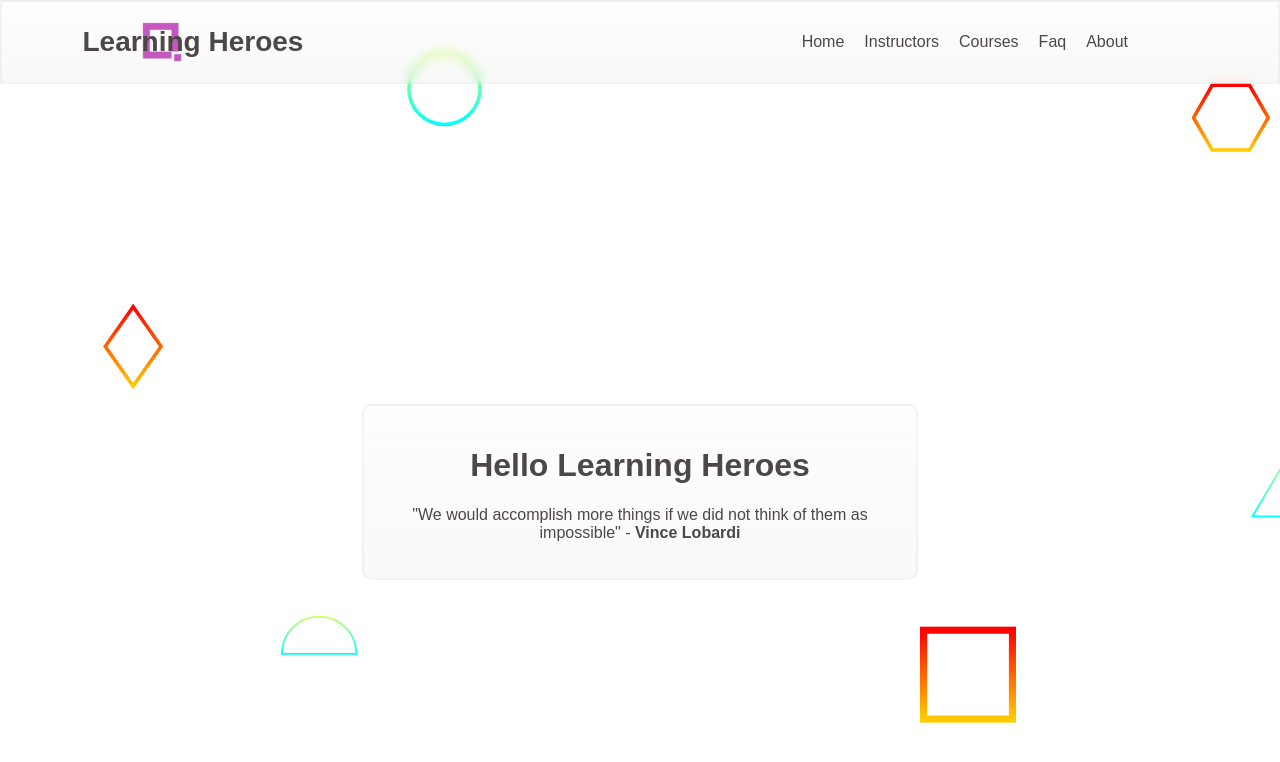
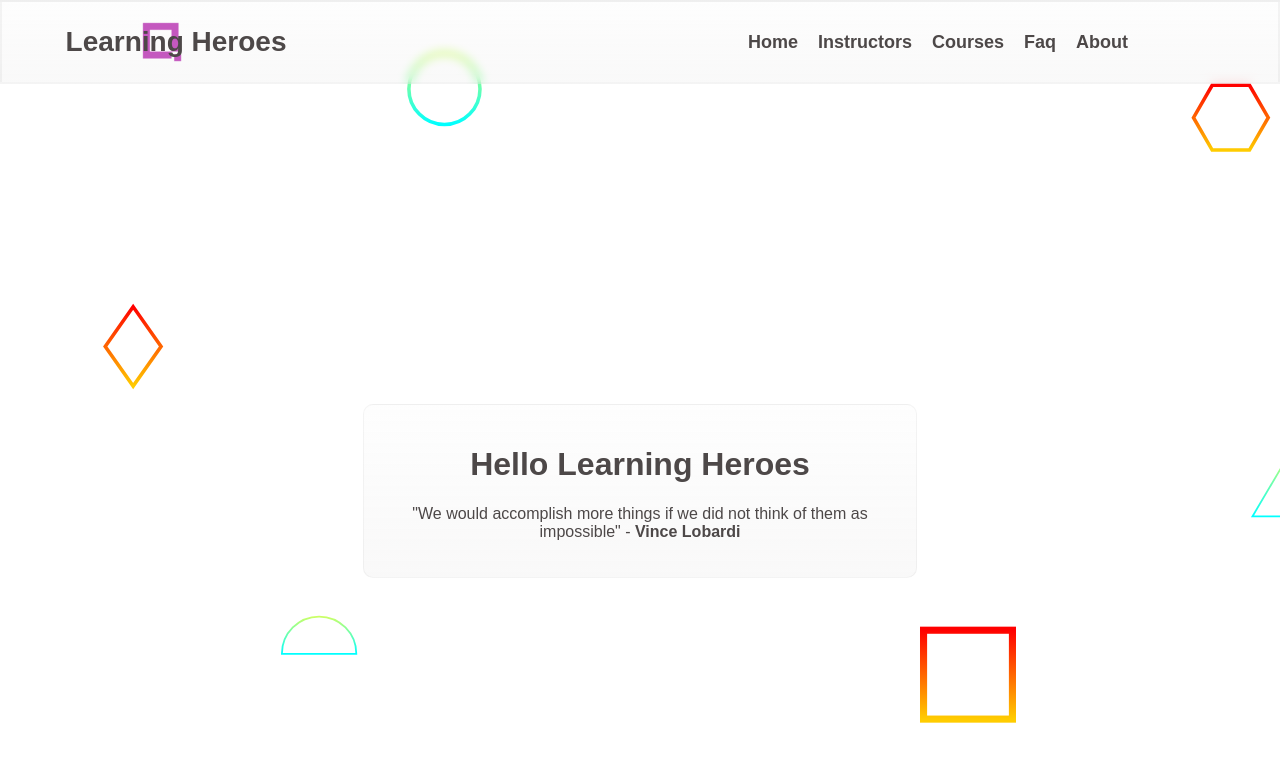
Before and after one commit to kiron0/learning-heroes2.0, a React (Create React App) app: page / in a window 1280 px wide. Shown: the top 762 px of the page. Built offline with nearby package versions, Linux system fonts and the light colour scheme.

Commit message:
title fixed

```diff
--- a/src/Components/Header/Header.css
+++ b/src/Components/Header/Header.css
@@ -17,8 +17,9 @@
 .nav-link{
     text-decoration: none;
     margin: 0 10px;
+    font-size: 18px;
     color: rgb(77, 72, 72);
-    font-weight: 500;
+    font-weight: 600;
 }
 .nav-link:hover{
     color: orange;
@@ -34,7 +35,7 @@
 }
 
 .header-title{
-  margin-left: -55%;
+  margin-left: -53%;
   font-size: 28px;
 }
 
@@ -80,7 +81,6 @@
         line-height: 40px;
       }
       .nav-link {
-        font-weight: 600;
         font-size: 18px;
         color: rgb(77, 72, 72);
       }
--- a/src/Components/Header/Header.js
+++ b/src/Components/Header/Header.js
@@ -1,6 +1,6 @@
 import React from 'react';
 import Logo from './favicon.png'
-import { HiMenuAlt1 } from "react-icons/hi";
+import { RiMenu4Fill } from "react-icons/ri";
 import './Header.css'
 import { Link } from 'react-router-dom';
 
@@ -12,7 +12,7 @@ const Header = () => {
                 <nav>
                     <input type="checkbox" id="check" />
                     <label for="check" className='checkbtn'>
-                    <HiMenuAlt1 className='nav-bar-icon'></HiMenuAlt1>
+                    <RiMenu4Fill className='nav-bar-icon'></RiMenu4Fill>
                     </label>
                     <ul className='navbar-items'>
                         <Link to="/home" className='nav-link'>Home</Link>
--- a/src/Components/Home/Home.css
+++ b/src/Components/Home/Home.css
@@ -4,7 +4,7 @@
     width: 40%;
     padding: 20px;
     border-radius: 10px;
-    border: 2px solid rgba(155, 154, 154, 0.1);
+    border: 1px solid rgba(155, 154, 154, 0.1);
     background-image: linear-gradient(180deg, rgba(201, 201, 201, 0.027), rgba(189, 186, 186, 0.089));
     backdrop-filter: blur(5px);
     color: rgb(77, 72, 72);
```
